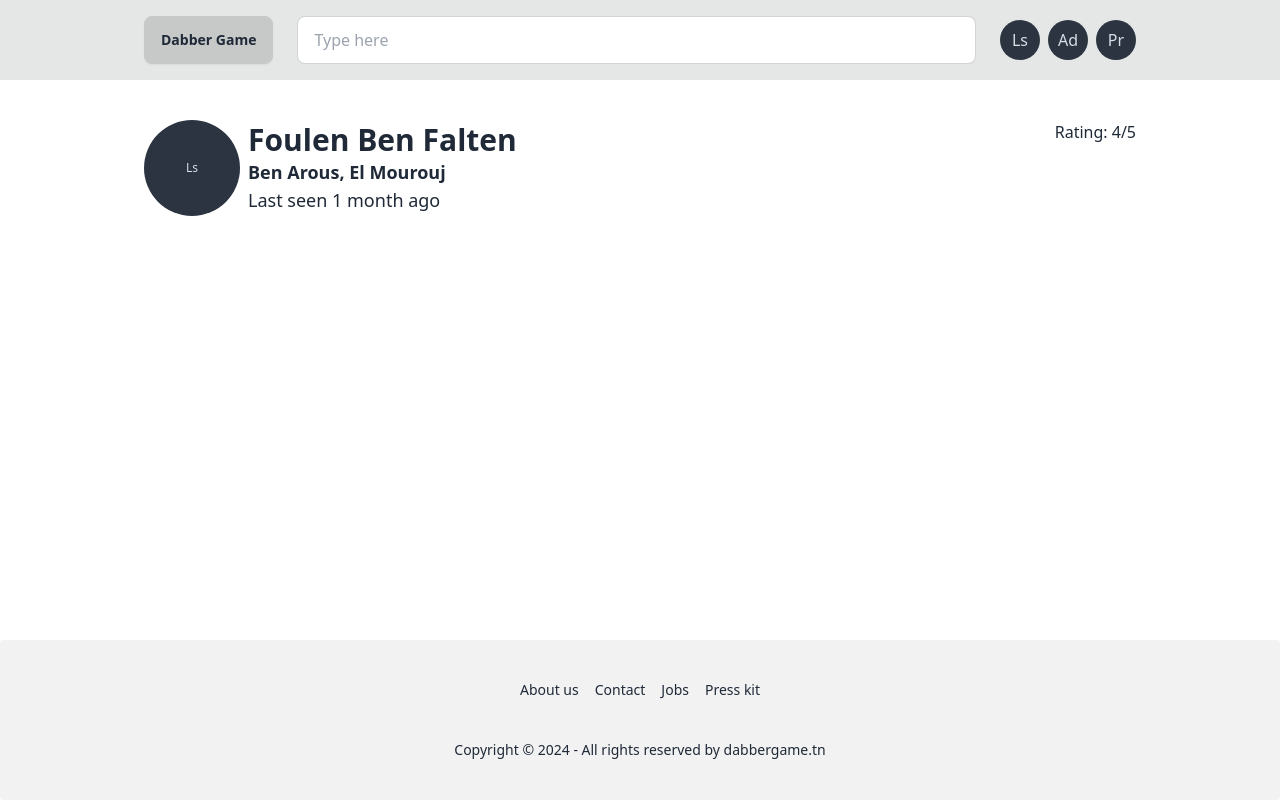
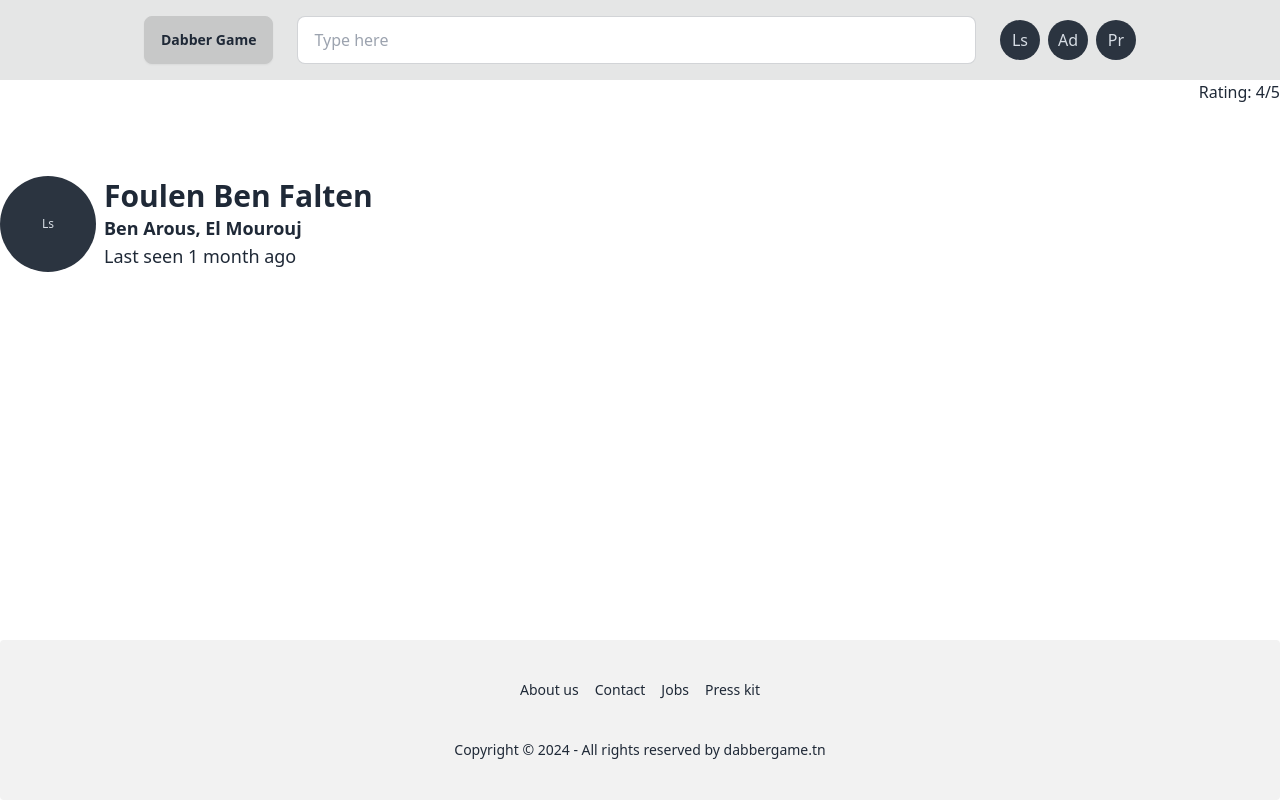
Before and after one commit to rabiibouhestine/dabbergame.tn, a SvelteKit app: page /user/1 in a window 1280 px wide. Built offline with nearby package versions, Linux system fonts and the light colour scheme.

Commit message:
build ui

```diff
--- a/src/routes/+layout.svelte
+++ b/src/routes/+layout.svelte
@@ -40,7 +40,7 @@
 		</div>
 	</div>
 
-	<div class="flex-1 flex flex-col gap-y-10 w-full max-w-5xl mx-auto my-10 px-4">
+	<div class="flex-1">
 		<slot />
 	</div>
 
--- a/src/routes/+page.svelte
+++ b/src/routes/+page.svelte
@@ -95,6 +95,7 @@
 	];
 </script>
 
+<div class="flex flex-col gap-y-10 w-full max-w-5xl mx-auto my-10 px-4">
 	<div class="h-64 flex flex-col justify-center gap-10 items-center">
 		<h2 class="text-center text-7xl font-bold">Dabber Games</h2>
 		<input type="text" placeholder="Type here" class="input input-bordered w-full" />
@@ -164,3 +165,4 @@
 	<a href="/listings" class="self-center rounded-xl bg-base-300 px-4 py-2 text-xl">
 		See all listings
 	</a>
+</div>
--- a/src/routes/listings/+page.svelte
+++ b/src/routes/listings/+page.svelte
@@ -4,8 +4,10 @@
 	let listings = Array.from({ length: 15 }, (_, index) => index + 1);
 </script>
 
-<div class="flex flex-wrap justify-center gap-8">
-	{#each listings as listing}
-		<ListingCard />
-	{/each}
+<div class="flex flex-col gap-y-10 w-full max-w-5xl mx-auto my-10 px-4">
+	<div class="flex flex-wrap justify-center gap-8">
+		{#each listings as listing}
+			<ListingCard />
+		{/each}
+	</div>
 </div>
--- a/src/routes/user/[id]/+page.svelte
+++ b/src/routes/user/[id]/+page.svelte
@@ -1,7 +1,7 @@
 <script>
 </script>
 
-<div class="flex justify-between">
+<div class="h-72 flex justify-between">
 	<div class="flex gap-2 items-center">
 		<div class="avatar placeholder">
 			<div class="bg-neutral text-neutral-content rounded-full w-24 h-24">
```
Lines whose indentation alone changed are shown as unchanged.
